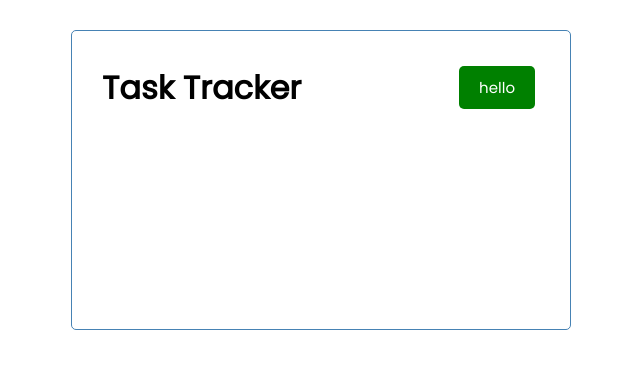
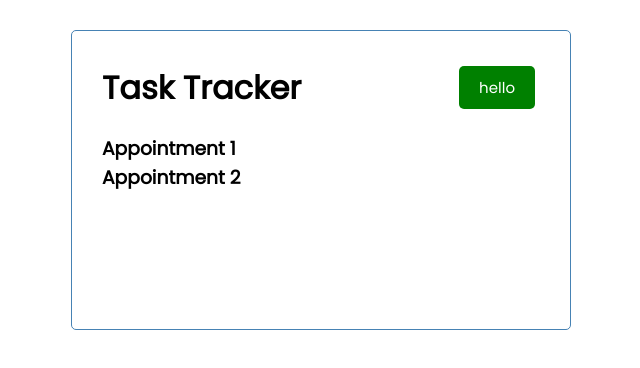
Before and after one commit to bilalgit98/ReactCrashCourse, a React (Create React App) app in the folder react-task-tracker/: page / in a window 1280 px wide. Shown: the top 368 px of the page, without its empty margins (319-959 px from the left). Built offline with nearby package versions, Linux system fonts and the light colour scheme.

Commit message:
Create a list with .map()

```diff
--- a/react-task-tracker/src/App.js
+++ b/react-task-tracker/src/App.js
@@ -1,10 +1,12 @@
 // import React from "react";
 import Header from "./components/Header";
+import Tasks from "./components/Tasks";
 
 const App = () => {
   return (
     <div className="container">
       <Header />
+      <Tasks />
     </div>
   );
 };
--- /dev/null
+++ b/react-task-tracker/src/components/Tasks.js
@@ -0,0 +1,26 @@
+const tasks = [
+  {
+    id: 1,
+    text: "Appointment 1",
+    day: "Feb 11th at 2:30pm",
+    reminder: true,
+  },
+  {
+    id: 2,
+    text: "Appointment 2",
+    day: "Feb 11th at 2:30pm",
+    reminder: true,
+  },
+];
+
+const Tasks = () => {
+  return (
+    <>
+      {tasks.map((task) => (
+        <h3 key={task.id}>{task.text}</h3>
+      ))}
+    </>
+  );
+};
+
+export default Tasks;
```
